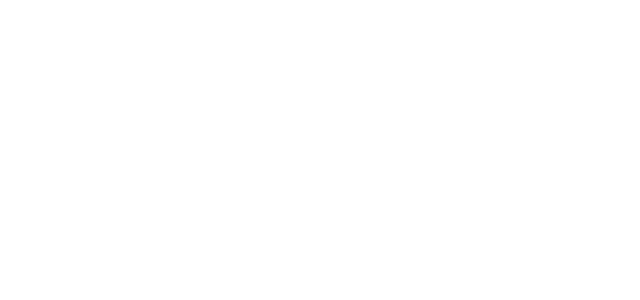
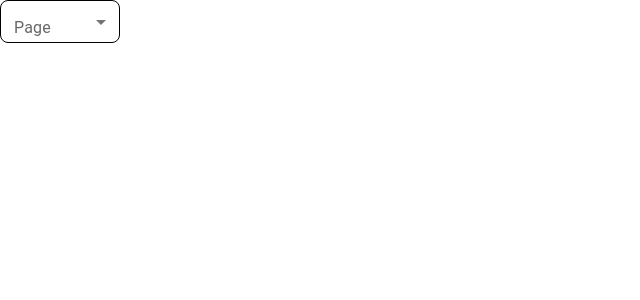
Before and after one commit to KirtanV19/MUI, a React (Vite) app: page /select in a window 1280 px wide. Before the commit this address had no page. Shown: the top 300 px of the page, without its empty margins (0-640 px from the left). Built offline with nearby package versions, Linux system fonts and the light colour scheme.

Commit message:
Custom Select

```diff
--- a/src/App.jsx
+++ b/src/App.jsx
@@ -12,6 +12,7 @@ import { Provider } from "react-redux";
 import Register from "./components/Register";
 import Login from "./components/Login";
 import ForgotPassword from "./components/ForgotPassword";
+import CustomSelect from "./shared/CustomSelect";
 const App = () => {
   return (
     <BrowserRouter>
@@ -27,6 +28,7 @@ const App = () => {
             <Route path="/register" element={<Register />} />
             <Route path="/login" element={<Login />} />
             <Route path="/forgot" element={<ForgotPassword />} />
+            <Route path="/select" element={<CustomSelect />} />
           </Routes>
         </ThemeProvider>
       </Provider>
--- a/src/components/Users.jsx
+++ b/src/components/Users.jsx
@@ -2,14 +2,16 @@ import { useEffect } from "react";
 import CustomTable from "../shared/CustomTable";
 import { useSelector, useDispatch } from "react-redux";
 import { fetchUsers } from "../redux/slices/user.slices";
+import useFilter from "../hooks/useFilter";
 
 const Users = () => {
     const { items, loading, error } = useSelector((state) => state.users);
     const dispatch = useDispatch();
+    const { filter, setFilter } = useFilter();
 
     useEffect(() => {
-        dispatch(fetchUsers({}));
-    }, [dispatch]);
+        dispatch(fetchUsers({ params: { ...filter } }));
+    }, [dispatch, filter]);
 
     console.log("Users:- ", items);
 
--- /dev/null
+++ b/src/hooks/useFilter.js
@@ -0,0 +1,8 @@
+import { useState } from "react";
+
+const useFilter = () => {
+  const [filter, setFilter] = useState({});
+  return { filter, setFilter };
+};
+
+export default useFilter;
--- /dev/null
+++ b/src/shared/CustomSelect/index.jsx
@@ -0,0 +1,29 @@
+import { Box, FormControl, InputLabel, Select, MenuItem } from "@mui/material";
+import { useState } from "react";
+
+const CustomSelect = ({ ...props }) => {
+    const [value, setValue] = useState('');
+
+    const handleChange = (e) => {
+        const newValue = e.target.value;
+        setValue(newValue);
+        console.log("value:- ", newValue);
+    };
+
+    return (
+        <Box sx={{ maxWidth: 120 }}>
+            <FormControl fullWidth>
+                <InputLabel>Page</InputLabel>
+                <Select label="Page" value={value} onChange={handleChange} {...props}>
+                    {[1, 2, 5, 10].map((num) => (
+                        <MenuItem key={num} value={num}>
+                            {num}
+                        </MenuItem>
+                    ))}
+                </Select>
+            </FormControl>
+        </Box>
+    );
+};
+
+export default CustomSelect;
--- a/src/theme/theme.jsx
+++ b/src/theme/theme.jsx
@@ -109,8 +109,8 @@ const theme = createTheme({
 
                     // DataGrid internal class-based overrides
                     "& .MuiDataGrid-columnHeader": {
-                        backgroundColor: 'white',
-                        color: 'black',
+                        backgroundColor: "white",
+                        color: "black",
                         fontSize: "1.1rem",
                         borderBottom: "1px solid #ccc",
                         "--unstable_DataGrid-headWeight": 900, // as fontWeight: 900 is not works properly.
@@ -148,8 +148,12 @@ const theme = createTheme({
                 autoHeight: true,
                 disableRowSelectionOnClick: true,
             },
+        },
+        MuiSelect: {
+            defaultProps: {
+                variant: 'outlined'
             }
-
+        }
     },
 });
 
```
Lines whose indentation alone changed are shown as unchanged.
